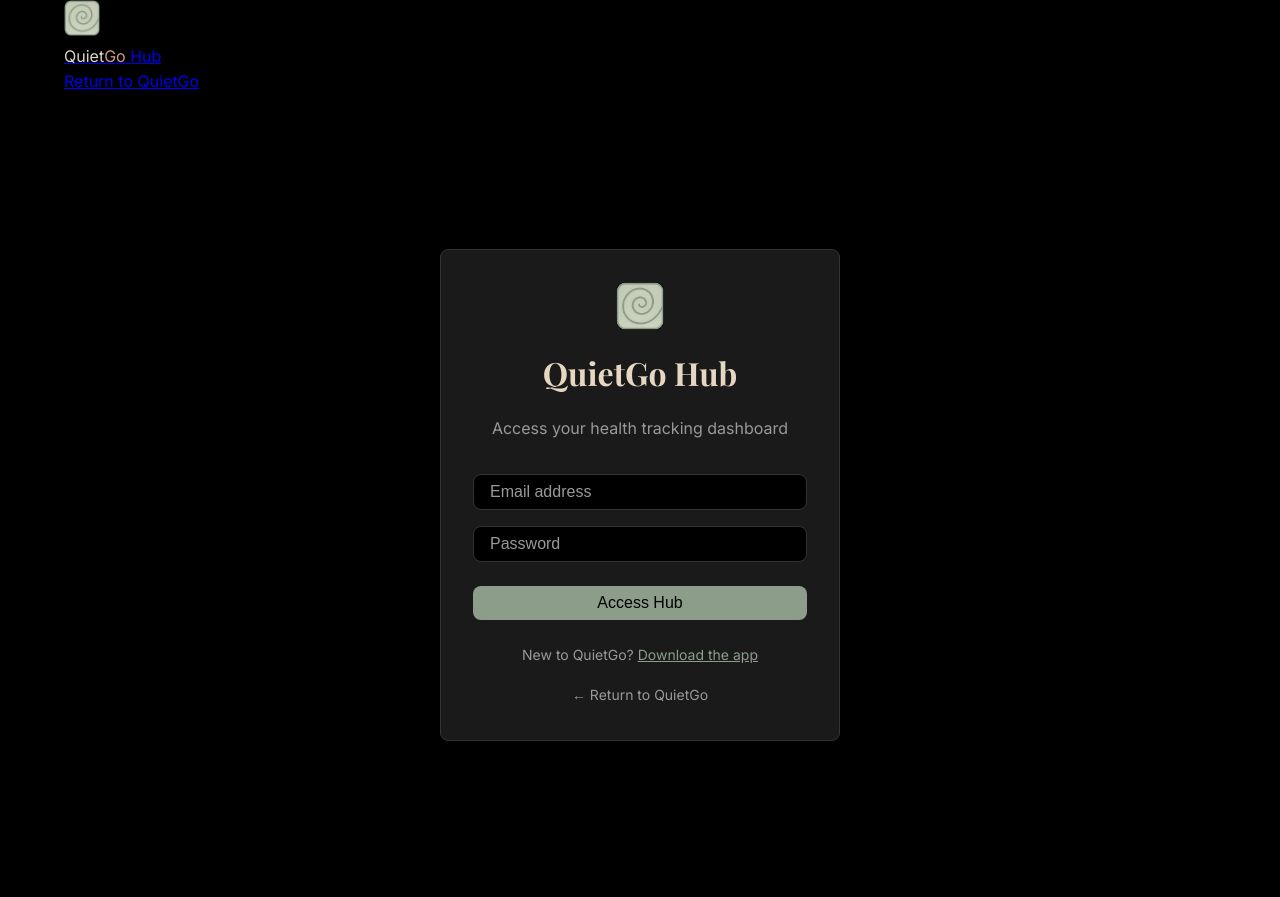
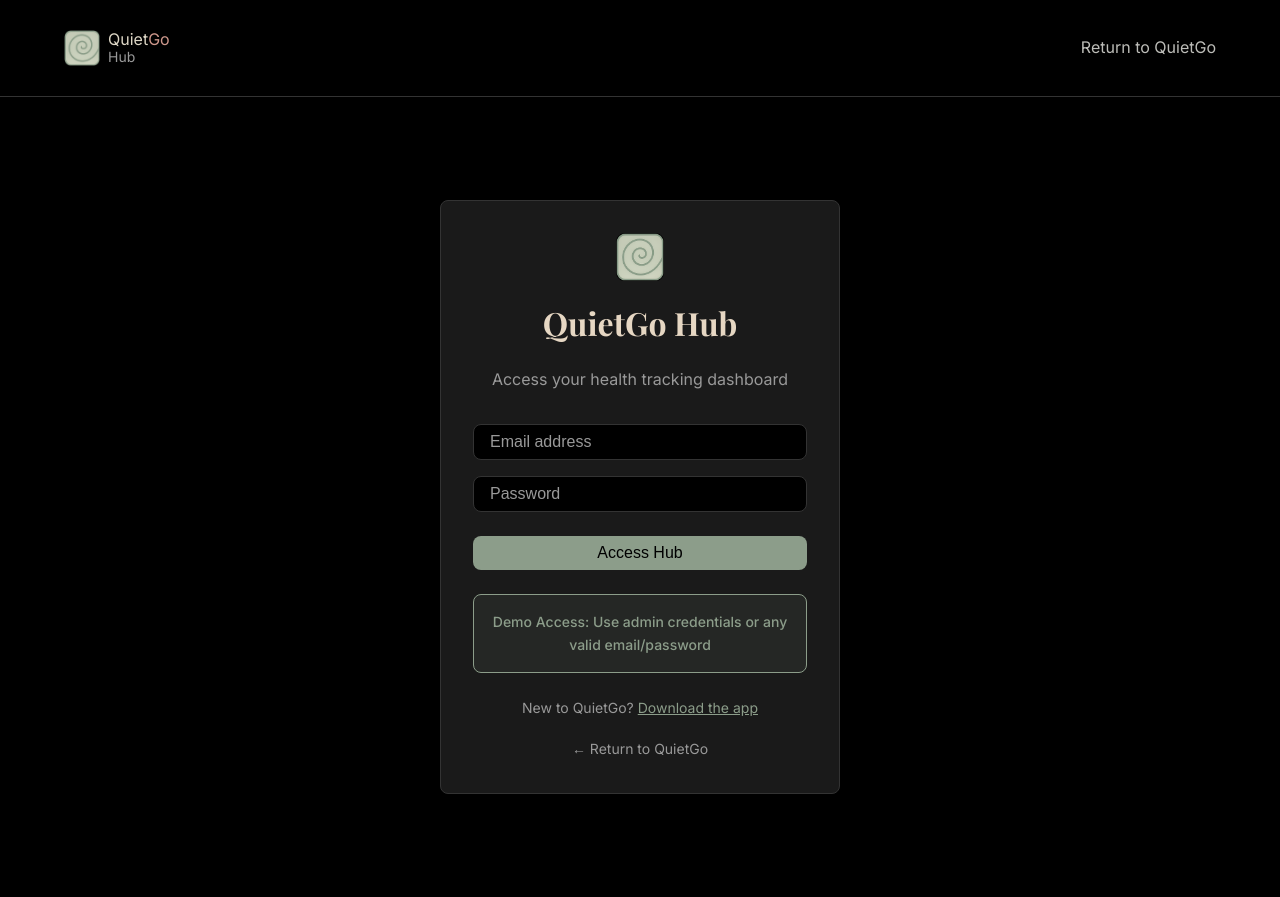
Before and after one commit to SpiderGhost-dev/QuietGoApp, a PHP site: page /hub/login.php in a window 1280 px wide. Before the commit the page ends 741 px from the top, so only its background shows below. Run offline with PHP 8.4, Linux system fonts and the light colour scheme.

Commit message:
Fix hub login authentication and CSS - Enable admin credentials access

```diff
--- a/hub/css/hub.css
+++ b/hub/css/hub.css
@@ -1033,6 +1033,66 @@ html {
   flex-wrap: wrap;
 }
 
+/* Hub Login Header Styles (for standalone login page) */
+.site-header {
+  position: sticky;
+  top: 0;
+  z-index: 50;
+  background-color: var(--bg-color);
+  border-bottom: 1px solid var(--border-color);
+  padding: var(--spacing-md) 0;
+}
+
+.header-content {
+  display: flex;
+  align-items: center;
+  justify-content: space-between;
+  height: 64px;
+}
+
+.header-brand {
+  display: flex;
+  align-items: center;
+  gap: var(--spacing-sm);
+  text-decoration: none;
+  color: var(--text-color);
+}
+
+.header-brand img {
+  width: 36px;
+  height: 36px;
+}
+
+.brand-text {
+  display: flex;
+  flex-direction: column;
+  line-height: 1.2;
+}
+
+.hub-text {
+  font-size: 0.875rem;
+  color: var(--muted-text);
+  font-weight: 400;
+}
+
+.header-nav {
+  display: flex;
+  align-items: center;
+  gap: var(--spacing-lg);
+}
+
+.header-nav-link {
+  color: var(--text-color);
+  text-decoration: none;
+  opacity: 0.8;
+  transition: opacity 0.2s;
+  font-size: 1rem;
+}
+
+.header-nav-link:hover {
+  opacity: 1;
+}
+
 @media (max-width: 768px) {
   .footer-top {
     flex-direction: column;
--- a/hub/login.php
+++ b/hub/login.php
@@ -24,18 +24,31 @@ if ($_SERVER['REQUEST_METHOD'] === 'POST') {
     $email = $_POST['email'] ?? '';
     $password = $_POST['password'] ?? '';
 
-    // Basic demo authentication - replace with real auth system
-    if (!empty($email) && !empty($password)) {
-        // Set hub session
+    // Check for admin credentials for impersonation access
+    if (($email === 'admin' && $password === 'admin123') ||
+        ($email === 'spiderghost' && $password === 'TempAdmin2024')) {
+        // Admin accessing hub - set up impersonation session
+        $_SESSION['hub_user'] = [
+            'email' => 'admin@quietgo.app',
+            'name' => 'Admin User',
+            'login_time' => time(),
+            'is_admin_impersonation' => true
+        ];
+
+        setcookie('hub_auth', 'admin_access', time() + (24 * 60 * 60), '/');
+        header('Location: /hub/');
+        exit;
+    }
+    // Demo credentials for testing
+    elseif (!empty($email) && !empty($password)) {
+        // Accept any valid email/password for demo purposes
         $_SESSION['hub_user'] = [
             'email' => $email,
             'name' => explode('@', $email)[0],
             'login_time' => time()
         ];
 
-        // Set auth cookie
         setcookie('hub_auth', 'valid', time() + (24 * 60 * 60), '/');
-
         header('Location: /hub/');
         exit;
     } else {
@@ -108,6 +121,12 @@ if ($_SERVER['REQUEST_METHOD'] === 'POST') {
                 <button type="submit">Access Hub</button>
             </form>
 
+            <div style="background: rgba(140, 157, 138, 0.1); border: 1px solid var(--green-color); border-radius: var(--border-radius); padding: 16px; margin: 24px 0; text-align: center;">
+                <p style="color: var(--green-color); margin: 0; font-size: 0.875rem; font-weight: 500;">
+                    Demo Access: Use admin credentials or any valid email/password
+                </p>
+            </div>
+
             <div style="margin-top: 24px; text-align: center;">
                 <p class="muted" style="font-size: 0.875rem;">
                     New to QuietGo? <a href="/" style="color: var(--green-color);">Download the app</a>
```
Also changed, not shown: hub/index.php (+16 -11 lines).
